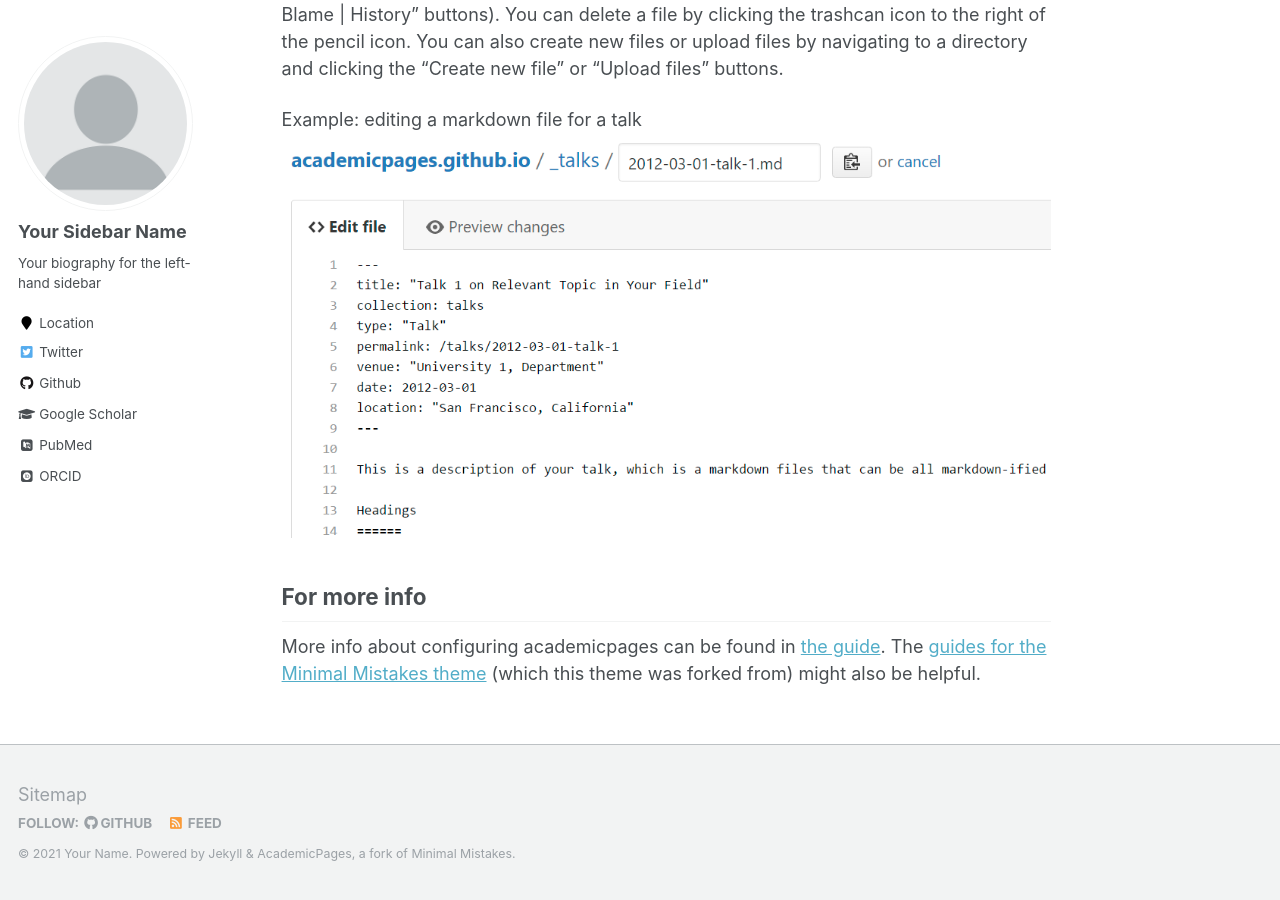
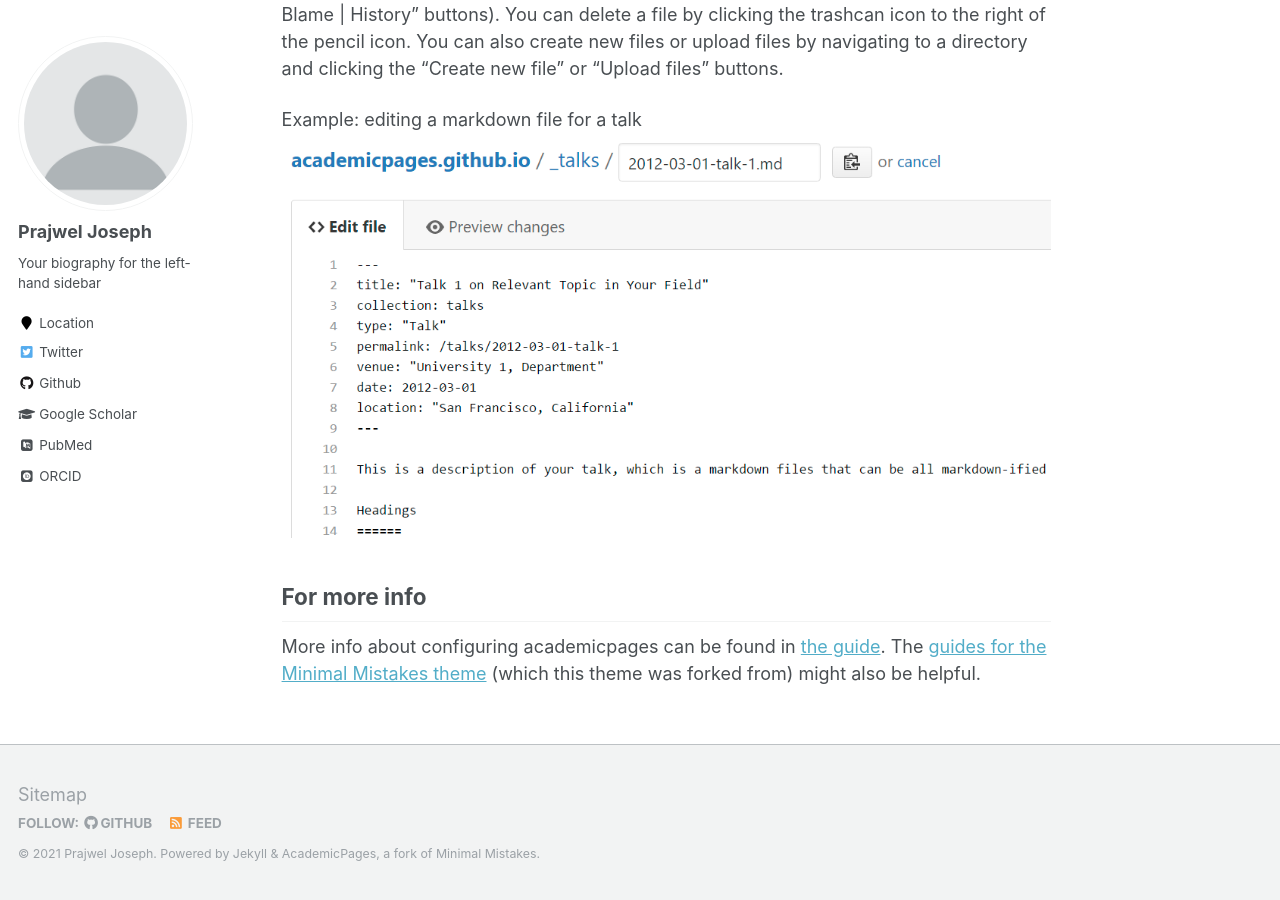
Before and after one commit to prajwel/prajwel.github.io, a Jekyll site: the page built from _pages/about.md, in a window 1280 px wide and 900 px high, scrolled down 2463 px. Built offline with Jekyll 4.4.1, drawn with Linux system fonts in a browser that asks for light colours; some web fonts are replaced; some of the changed text lies outside the part shown.

Commit message:
test setup.

```diff
--- a/_config.yml
+++ b/_config.yml
@@ -7,13 +7,13 @@
 
 # Site Settings
 locale                   : "en-US"
-title                    : "Your Name / Site Title"
+title                    : "Prajwel Joseph"
 title_separator          : "-"
-name                     : &name "Your Name"
+name                     : &name "Prajwel Joseph"
 description              : &description "personal description"
-url                      : https://academicpages.github.io # the base hostname & protocol for your site e.g. "https://mmistakes.github.io"
+url                      : https://prajwel.github.io # the base hostname & protocol for your site e.g. "https://mmistakes.github.io"
 baseurl                  : "" # the subpath of your site, e.g. "/blog"
-repository               : "academicpages/academicpages.github.io"
+repository               : "prajwel/prajwel.github.io"
 teaser                   :  # filename of teaser fallback teaser image placed in /images/, .e.g. "500x300.png"
 breadcrumbs              : false # true, false (default)
 words_per_minute         : 160
@@ -80,7 +80,7 @@
 
 # Site Author
 author:
-  name             : "Your Sidebar Name"
+  name             : "Prajwel Joseph"
   avatar           : "profile.png"
   bio              : "Your biography for the left-hand sidebar"
   location         : "Location"
```
